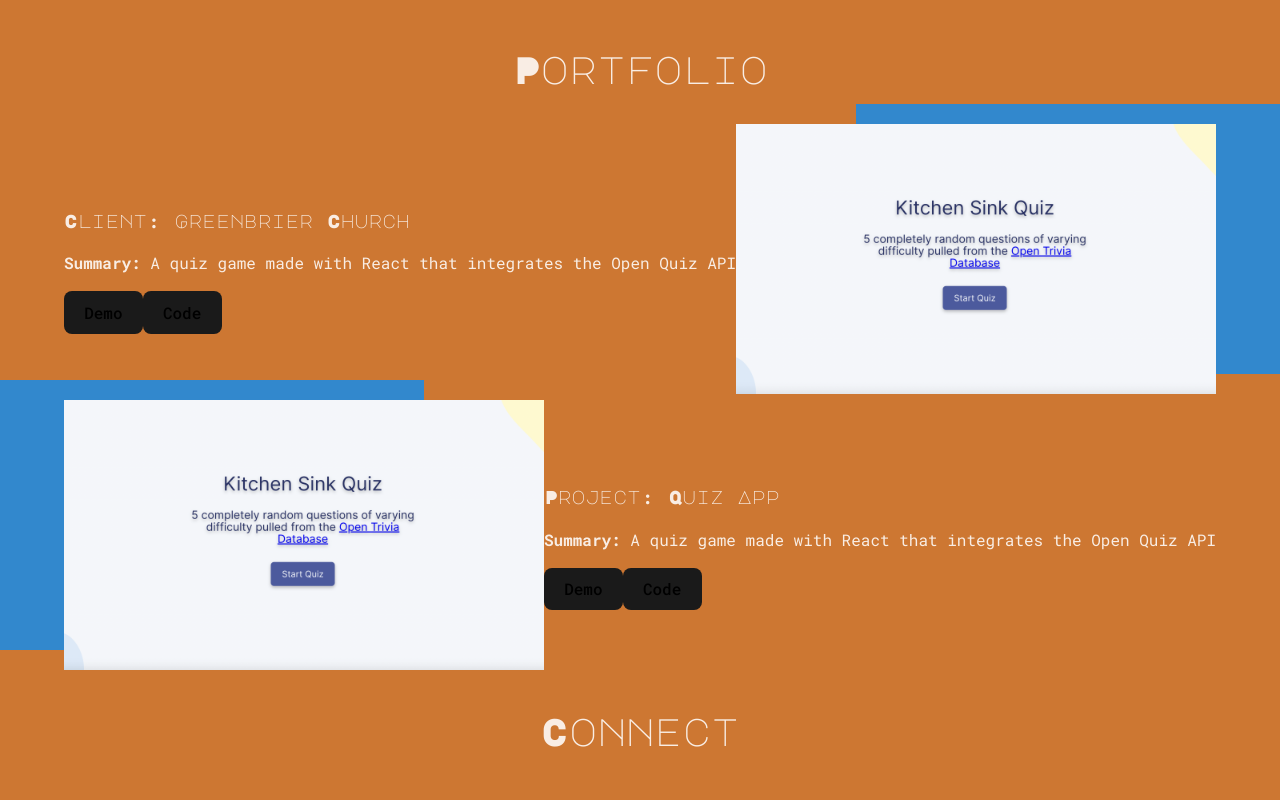
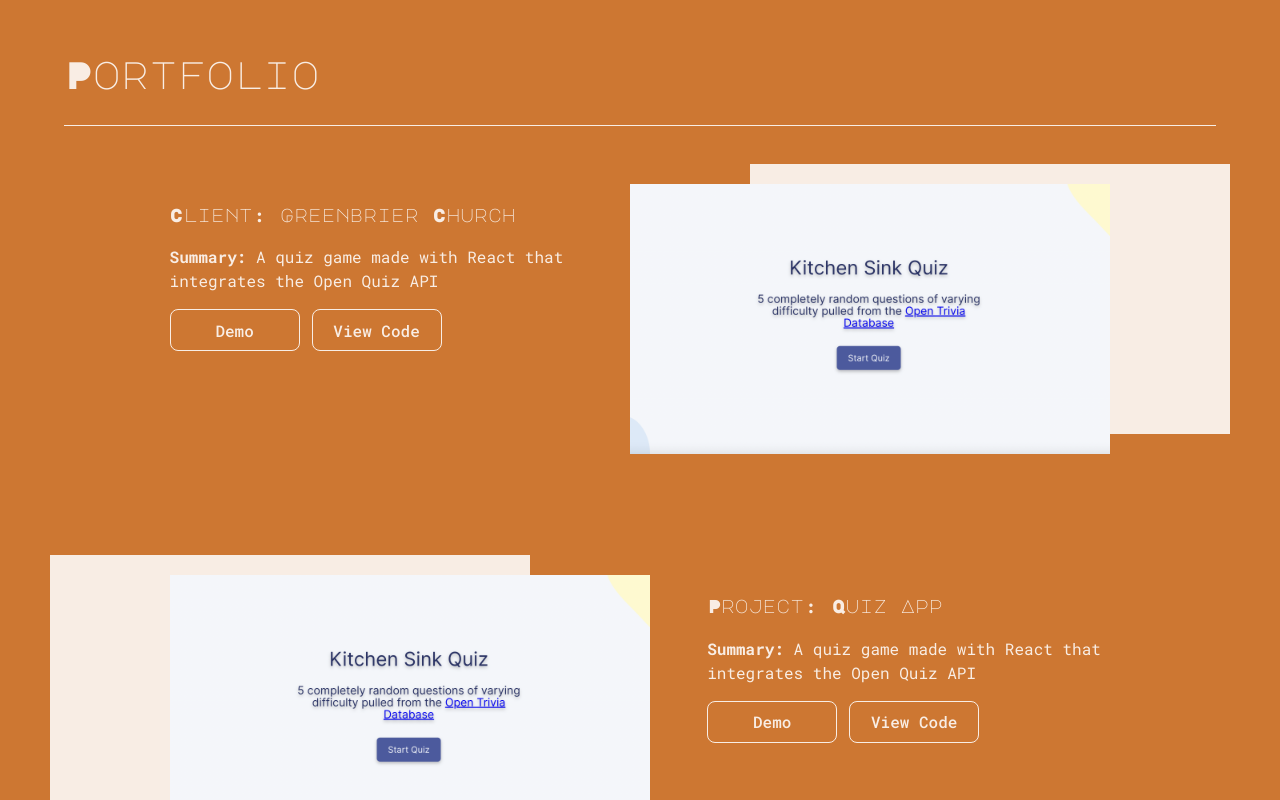
Before and after one commit to austingw/portfolio-site, a React (Vite) app: page / in a window 1280 px wide. Shown: the part 960-1760 px from the top of the page. Built offline with nearby package versions, Linux system fonts and the light colour scheme.

Commit message:
Additional styling for portfolio projects section

```diff
--- a/src/components/About.jsx
+++ b/src/components/About.jsx
@@ -2,7 +2,9 @@ export default function About() {
   return (
     <div className="about">
       <div>
-        <h2>About Me</h2>
+        <div className="section-title">
+          <h2>About Me</h2>
+        </div>
         <p>Blah blah blah I'm Austin</p>
       </div>
       <div>
--- a/src/components/Contact.jsx
+++ b/src/components/Contact.jsx
@@ -8,7 +8,9 @@ export default function Contact() {
   }
   return (
     <div className="contact">
-      <h2>Connect</h2>
+      <div className="section-title">
+        <h2>Connect</h2>
+      </div>
       {submitted ? (
         <p className="thanks-message">
           Thanks for reaching out! I will get back to you as soon as possible.
--- a/src/components/Portfolio.jsx
+++ b/src/components/Portfolio.jsx
@@ -3,19 +3,23 @@ import quiz from "../assets/quiz.png";
 export default function Portfolio() {
   return (
     <div className="portfolio">
-      <h2>Portfolio</h2>
+      <div className="section-title">
+        <h2>Portfolio</h2>
+      </div>
       <div className="portfolio-item-reverse">
         <div className="project-display">
           <img src={quiz} className="project-img right-img" />
         </div>
-        <div className="project-summary">
+        <div className="project-summary-left">
           <h3>Client: Greenbrier Church</h3>
           <p>
             <b>Summary:</b> A quiz game made with React that integrates the Open
             Quiz API
           </p>
-          <button>Demo</button>
-          <button>Code</button>
+          <div className="portfolio-btns">
+            <button>Demo</button>
+            <button>View Code</button>
+          </div>
         </div>
       </div>
 
@@ -23,14 +27,16 @@ export default function Portfolio() {
         <div className="project-display">
           <img src={quiz} className="project-img left-img" />
         </div>
-        <div className="project-summary">
+        <div className="project-summary-right">
           <h3>Project: Quiz App</h3>
           <p>
             <b>Summary:</b> A quiz game made with React that integrates the Open
             Quiz API
           </p>
-          <button>Demo</button>
-          <button>Code</button>
+          <div className="portfolio-btns">
+            <button>Demo</button>
+            <button>View Code</button>
+          </div>
         </div>
       </div>
     </div>
--- a/src/style.css
+++ b/src/style.css
@@ -66,7 +66,7 @@ h1 {
 h2 {
   font-family: "Major Mono Display", monospace;
   font-size: 2.4em;
-  line-height: 1.2;
+  line-height: 1;
 }
 
 h3 {
@@ -103,6 +103,12 @@ h5 {
 
 .site-title {
   text-align: center;
+}
+
+.section-title {
+  text-align: left;
+  min-width: 90vw;
+  border-bottom: 1px solid var(--main-color);
 }
 
 .header-btn {
@@ -144,27 +150,41 @@ h5 {
   display: flex;
   flex-direction: column;
   align-items: center;
-  justify-content: space-between;
-  min-width: 100%;
+  justify-content: center;
+  min-width: 90%;
   height: auto;
 }
 
 .portfolio-item {
   display: flex;
   flex-direction: row;
-  align-items: center;
+  align-items: space-between;
   justify-content: center;
+  padding-top: 5%;
+  padding-bottom: 5%;
 }
 
 .portfolio-item-reverse {
   display: flex;
   flex-direction: row-reverse;
-  align-items: center;
+  align-items: space-between;
   justify-content: center;
+  padding-top: 5%;
+  padding-bottom: 5%;
+}
+
+.project-summary-right {
+  max-width: 35%;
+  padding-left: 5%;
+}
+
+.project-summary-left {
+  max-width: 35%;
+  padding-right: 5%;
 }
 
 .project-display {
-  max-width: 540px;
+  max-width: 45%;
   height: auto;
 }
 
@@ -174,11 +194,33 @@ h5 {
 }
 
 .left-img {
-  box-shadow: -120px -20px var(--secondary-alt);
+  box-shadow: -120px -20px var(--main-color);
 }
 
 .right-img {
-  box-shadow: 120px -20px var(--secondary-alt);
+  box-shadow: 120px -20px var(--main-color);
+}
+
+.portfolio-btns {
+  display: flex;
+  flex-direction: row;
+  align-items: center;
+  justify-content: start;
+}
+
+.portfolio-btns button {
+  background: none;
+  color: var(--main-color);
+  border: 1px solid var(--main-color);
+  width: 130px;
+  height: auto;
+  margin-right: 12px;
+}
+
+.portfolio-btns button:hover {
+  background: var(--main-color);
+  color: var(--secondary-alt);
+  border: 1px solid var(--secondary-alt);
 }
 
 .footer {
```
